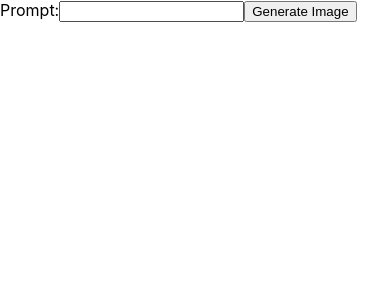
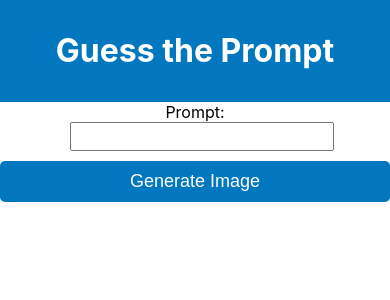
Before and after one commit to mweiss427/whatdaprompt, a React (Create React App) app: page / in a window 390 px wide. Shown: the top 300 px of the page. Built offline with nearby package versions, Linux system fonts and the light colour scheme.

Commit message:
CSS changes

```diff
--- a/src/App.css
+++ b/src/App.css
@@ -1,38 +1,53 @@
 .App {
+  max-width: 600px;
+  margin: 0 auto;
   text-align: center;
 }
 
-.App-logo {
-  height: 40vmin;
-  pointer-events: none;
+header {
+  background-color: #0077be;
+  color: #fff;
+  padding: 10px;
 }
 
-@media (prefers-reduced-motion: no-preference) {
-  .App-logo {
-    animation: App-logo-spin infinite 20s linear;
-  }
-}
-
-.App-header {
-  background-color: #282c34;
-  min-height: 100vh;
+form {
   display: flex;
   flex-direction: column;
   align-items: center;
-  justify-content: center;
-  font-size: calc(10px + 2vmin);
-  color: white;
+  margin-bottom: 20px;
 }
 
-.App-link {
-  color: #61dafb;
+input[type="text"] {
+  padding: 5px;
+  margin-bottom: 10px;
 }
 
-@keyframes App-logo-spin {
-  from {
-    transform: rotate(0deg);
+button[type="submit"] {
+  padding: 10px 20px;
+  background-color: #0077be;
+  color: #fff;
+  border: none;
+  border-radius: 5px;
+  font-size: 18px;
+  cursor: pointer;
+}
+
+.image-container {
+  display: flex;
+  justify-content: center;
+  margin-top: 20px;
+}
+
+img {
+  max-width: 100%;
+}
+
+@media (max-width: 600px) {
+  input[type="text"] {
+    width: 100%;
   }
-  to {
-    transform: rotate(360deg);
+
+  button[type="submit"] {
+    width: 100%;
   }
 }
--- a/src/App.js
+++ b/src/App.js
@@ -1,4 +1,5 @@
 import React, { useState } from "react";
+import "./App.css"
 
 function App() {
   const [prompt, setPrompt] = useState("");
@@ -25,6 +26,9 @@ function App() {
 
   return (
     <div className="App">
+      <header>
+        <h1>Guess the Prompt</h1>
+      </header>
       <form onSubmit={handleSubmit}>
         <label>
           Prompt:
@@ -37,7 +41,11 @@ function App() {
         <button type="submit">Generate Image</button>
       </form>
 
-      {imageData && <img src={imageData} alt="Generated Image" />}
+      {imageData && (
+        <div className="image-container">
+          <img src={imageData} alt="Generated Image" />
+        </div>
+      )}
     </div>
   );
 }
```
